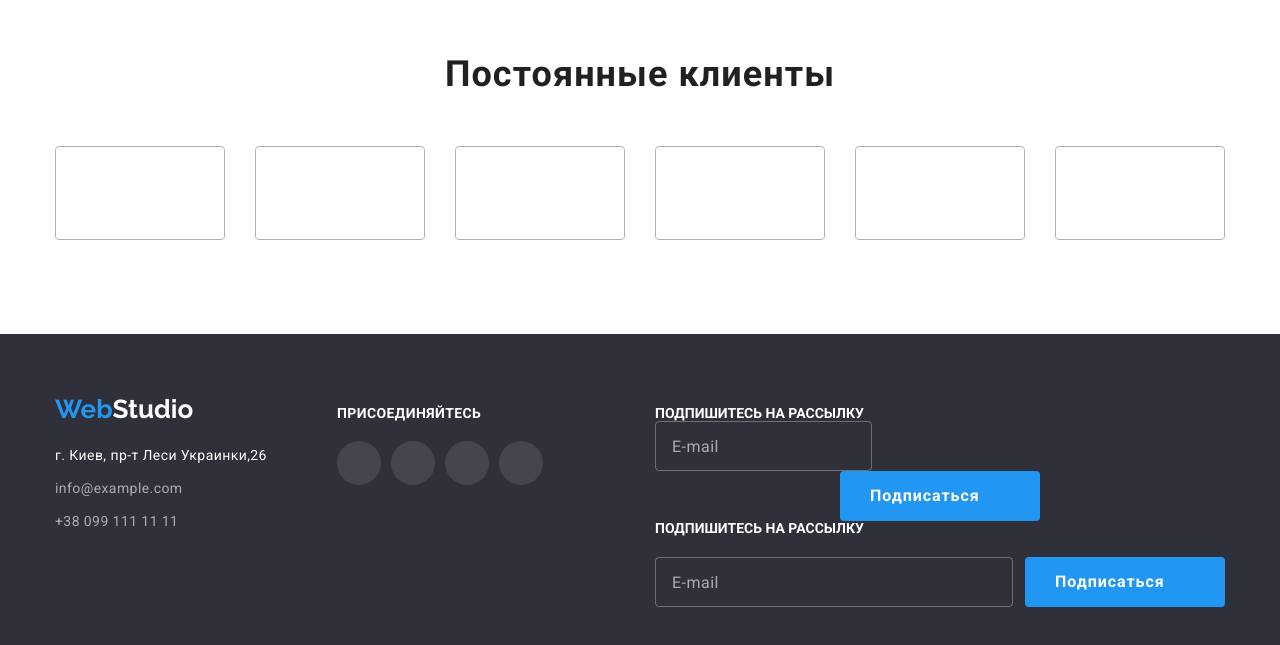
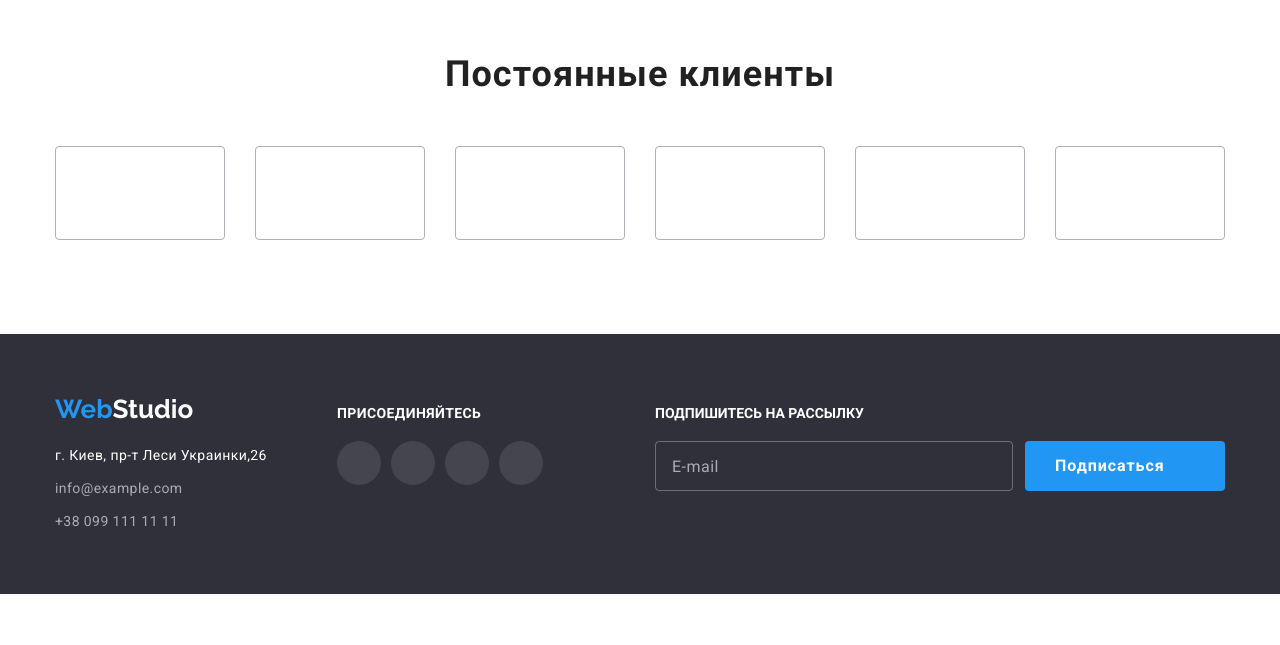
Before and after one commit to KsushaDannik/goit-markup-hw-08, a plain HTML site: page index.html in a window 1280 px wide. Shown: the part 1771-2416 px from the top of the page. After the commit the page ends 2365 px from the top, so only its background shows below. Drawn offline with nearby package versions, Linux system fonts and the light colour scheme.

Commit message:
footer done

```diff
--- a/index.html
+++ b/index.html
@@ -648,7 +648,7 @@
         <div class="tablet-form-container">
         <form name="footer-form" autocomplete="on" class="footer-subscribe">
 
-          <div class="footer-form-container desk hide">
+          <div class="footer-form-container desk-hide">
             <label class="mobile-label">
               <span class="footer-form-title">Подпишитесь на рассылку</span>
 
@@ -690,8 +690,8 @@
           </div>
 
         </form>
-        </div>
-        </footer>
+      </div>
+    </footer>
 
     <div class="backdrop is-hidden" data-modal>
       <div class="modal">
```
